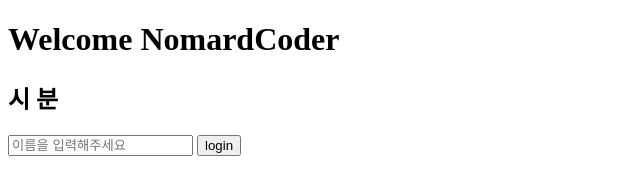
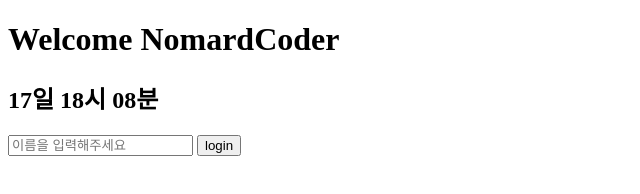
Before and after one commit to Anyudbwls/nomard, a website: page index.html in a window 1280 px wide. Shown: the whole page, without its empty margins (0-640 px from the left). Drawn offline with Linux system fonts and the light colour scheme.

Commit message:
[feat] clock

```diff
--- a/index.html
+++ b/index.html
@@ -11,7 +11,7 @@
       <h1>Welcome NomardCoder</h1>
     </header>
 <article>
-<h2 id="clock">시 분</h2>
+<h2 id="clock"></h2>
 
 </article>
     <section>
--- a/js/clock.js
+++ b/js/clock.js
@@ -1,2 +1,12 @@
 const clock = document.querySelector('h2#clock');
-clock.
+
+function getClock() {
+  const date = new Date();
+  const day = date.getDate();
+  const hours = String(date.getHours()).padStart(2, '0');
+  const minutes = String(date.getMinutes()).padStart(2, '0');
+
+  clock.innerText = `${day}일 ${hours}시 ${minutes}분`;
+}
+getClock();
+setInterval(getClock, 1000);
```
